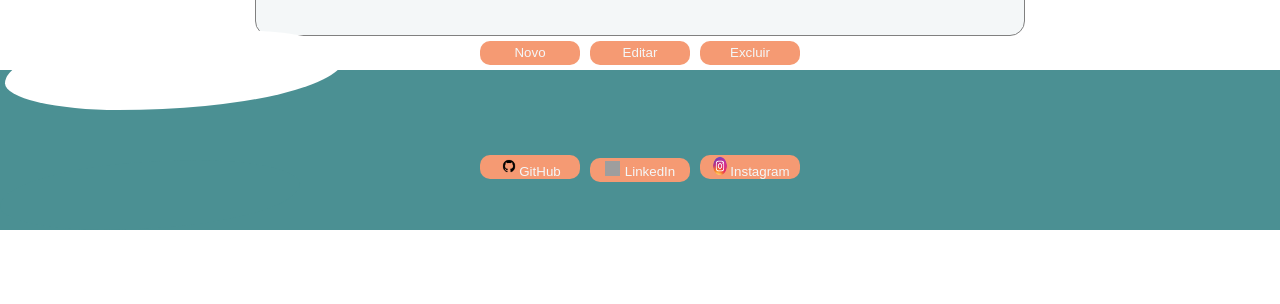
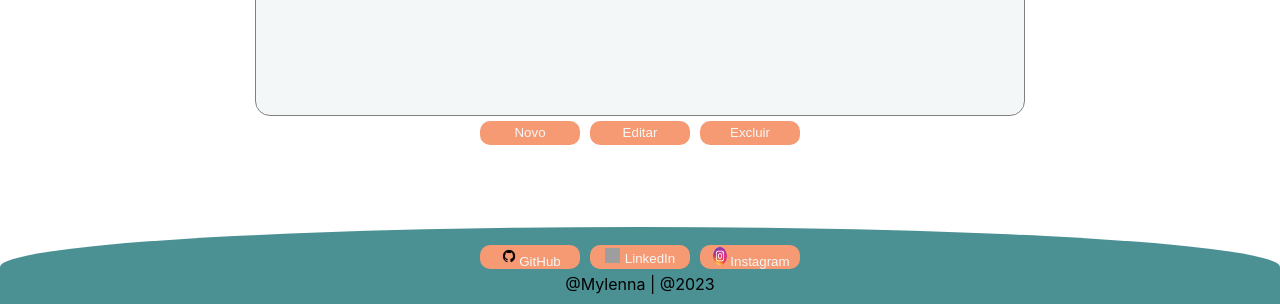
Before and after one commit to MylennaAlcantara/CRUD_Carros, a React (Create React App) app: page /modelos in a window 1280 px wide. Shown: the part 493-797 px from the top of the page. Built offline with nearby package versions, Linux system fonts and the light colour scheme; no server answers; grey boxes are pictures that could not be loaded.

Commit message:
criado footer

```diff
--- a/src/components/footer/footer.jsx
+++ b/src/components/footer/footer.jsx
@@ -1,30 +1,17 @@
 import { styled } from "styled-components";
 
 export const container = styled.div`
-    height: 20%;
     background-color: #4B9093;
+    position: fixed;
+    height: 10%;
     width: 100%;
-
-    div:before{
-        content: "";
-        display: block;
-        position: relative;
-        border-radius: 100% 50%;
-        width: 340px;
-        height: 80px;
-        background-color: white;
-        right: -5px;
-        bottom: 40px;
+    display: flex;
+    flex-direction: column;
+    justify-content: center;
+    align-items: center;
+    bottom: 0px;
+    border-radius: 100% 100% 0% 0%;
+    div{
+        display: flex;
     }
-    div:after {
-        content: "";
-        display: block;
-        position: relative;
-        border-radius: 100% 50%;
-        width: 300px;
-        height: 70px;
-        background-color: #4B9093;
-        left: 0;
-        bottom: 27px;
-      }
 `
--- a/src/components/footer/index.jsx
+++ b/src/components/footer/index.jsx
@@ -9,6 +9,7 @@ export const Footer = () => {
                 <a href='https://github.com/MylennaAlcantara/CRUD_Carros'><button><img src="/images/linkedin.png" style={{height: "15px", width: "15px", marginRight: "5px"}}/>LinkedIn</button></a>
                 <a href='https://github.com/MylennaAlcantara/CRUD_Carros'><button><img src="/images/insta.png" style={{height: "20px", width: "20px"}}/>Instagram</button></a>
             </div>
+            <p>@Mylenna | @2023</p>
         </F.container>
     );
 }
```
